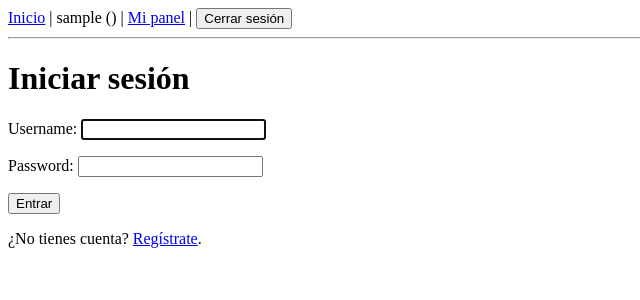
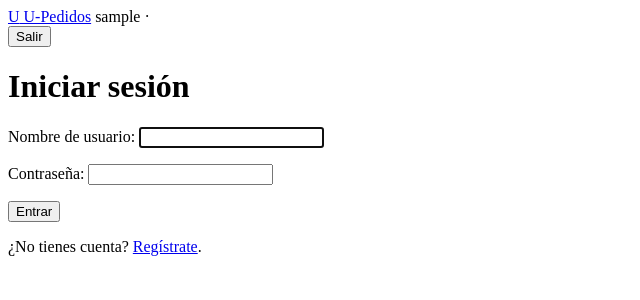
Before and after one commit to 0seroso/isf1, a Django app: page /auth/login/ in a window 1280 px wide. Shown: the top 300 px of the page, without its empty margins (0-640 px from the left). Run offline with Django 5.2, Linux system fonts and the light colour scheme; the visitor is signed in with stand-in values (Sample User, id 1).

Commit message:
feat: agrega nombre U-Pedidos, usuario, rol y botón salir en el header

```diff
--- a/sp1/u-pedidos/templates/base.html
+++ b/sp1/u-pedidos/templates/base.html
@@ -1,25 +1,31 @@
 <!DOCTYPE html>
 <html lang="es">
+
 <head>
   <meta charset="utf-8">
   <title>{% block title %}U-Pedidos{% endblock %}</title>
 </head>
+
 <body>
-  <nav>
-    <a href="/">Inicio</a>
+  <header>
+    <a href="{% url 'productos:catalogo' %}"><span>U</span> U-Pedidos</a>
     {% if user.is_authenticated %}
-      | <span>{{ user.username }} ({{ user.get_rol_display }})</span>
-      | <a href="{% url 'usuarios:dashboard' %}">Mi panel</a>
-      | <form method="post" action="{% url 'usuarios:logout' %}" style="display:inline">
+    <span>{{ user.username }} · {{ user.get_rol_display }}</span>
+    <form method="post" action="{% url 'usuarios:logout' %}">
       {% csrf_token %}
-          <button type="submit">Cerrar sesión</button>
+      <button type="submit">Salir</button>
     </form>
     {% else %}
-      | <a href="{% url 'usuarios:login' %}">Iniciar sesión</a>
-      | <a href="{% url 'usuarios:registro' %}">Registrarse</a>
+    <a href="{% url 'usuarios:login' %}">Iniciar sesión</a>
+    <a href="{% url 'usuarios:registro' %}">Registrarse</a>
     {% endif %}
+  </header>
+  {% if user.rol == "comprador" %}
+  <nav>
+    <a href="{% url 'productos:catalogo' %}">Catálogo</a>
+    <a href="#">Mis pedidos</a>
   </nav>
-  <hr>
+  {% endif %}
   {% if messages %}
   <ul class="messages">
     {% for message in messages %}
@@ -31,4 +37,5 @@
     {% block content %}{% endblock %}
   </main>
 </body>
+
 </html>
--- a/sp1/u-pedidos/upedidos_project/settings.py
+++ b/sp1/u-pedidos/upedidos_project/settings.py
@@ -133,3 +133,7 @@ MAILERS = {
         'BACKEND': 'django.core.mail.backends.console.EmailBackend',
     },
 }
+
+
+LANGUAGE_CODE = 'es-ar'
+TIME_ZONE = 'America/Santiago'
--- a/sp1/u-pedidos/usuarios/views.py
+++ b/sp1/u-pedidos/usuarios/views.py
@@ -54,7 +54,7 @@ class CompletarPerfilVendedorView(LoginRequiredMixin, VendedorRequiredMixin, Cre
 
     def dispatch(self, request, *args, **kwargs):
         if request.user.is_authenticated and hasattr(request.user, "vendedor"):
-            return redirect("usuarios:panel_vendedor")
+            return redirect("productos:catalogo")
         return super().dispatch(request, *args, **kwargs)
 
     def form_valid(self, form):
```
Lines whose indentation alone changed are shown as unchanged.
